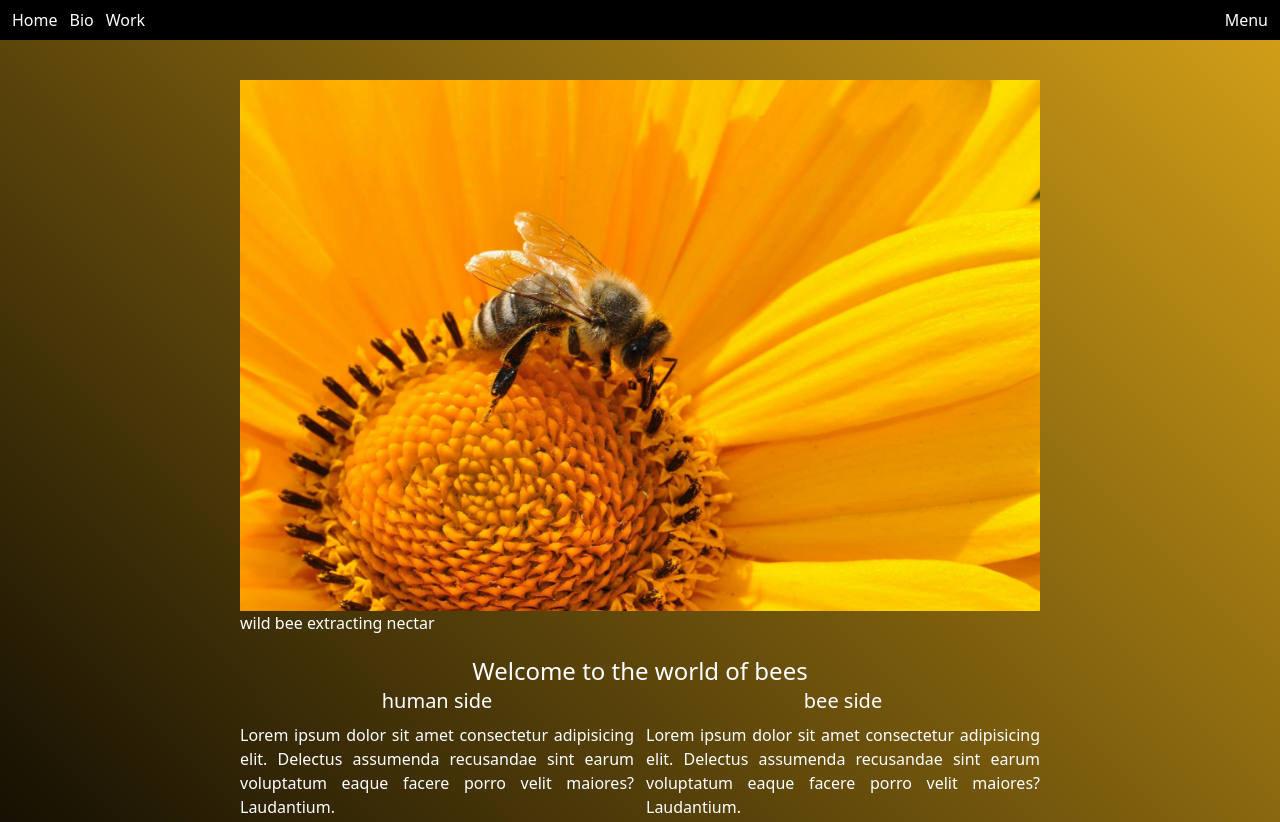
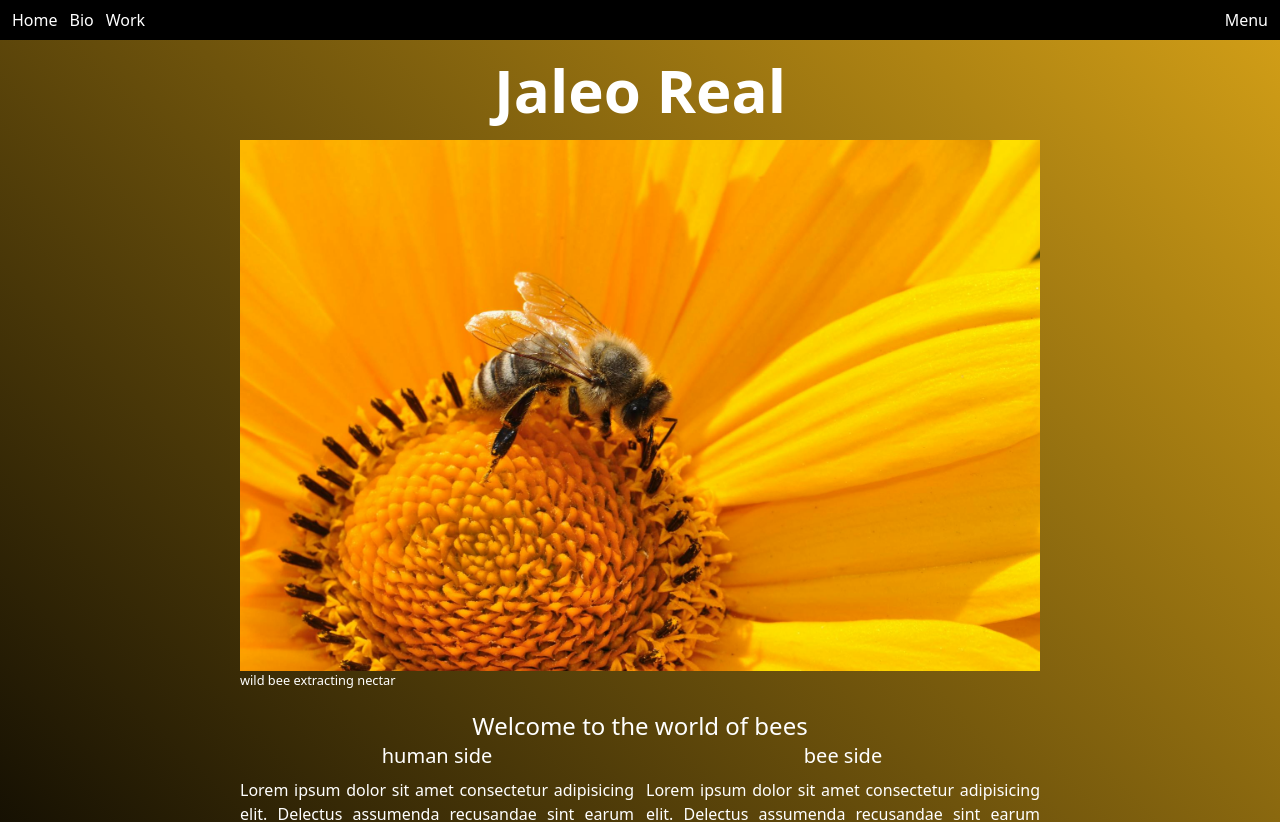
Before and after one commit to OsianJL/bee-project, a website built with Vite: page index.html in a window 1280 px wide. Shown: the top 822 px of the page. Built offline with nearby package versions, Linux system fonts and the light colour scheme; files whose address does not match are found by name.

Commit message:
improve design

```diff
--- a/index.html
+++ b/index.html
@@ -20,11 +20,12 @@
       <button>Menu</button>
     </nav>
   </header>
-  <main class="p-10 lg:px-60">
-    <picture>
+  <main class="px-10 lg:px-60">
+    <h1 class="text-center mb-5 mt-5 text-3xl lg:text-6xl font-extrabold">Jaleo Real</h1>
+    <figure>
       <img src="/images/flower-bee.jpg" alt="a bee extracting nectar from a yellow flower">
-      <caption>wild bee extracting nectar</caption>
-    </picture>
+      <figcaption class="text-[0.8rem]">wild bee extracting nectar</figcaption>
+    </figure>
     <section class="mt-5 flex-col justify-center">
 
       <h1 class="text-2xl text-center">Welcome to the world of bees</h1>
```
